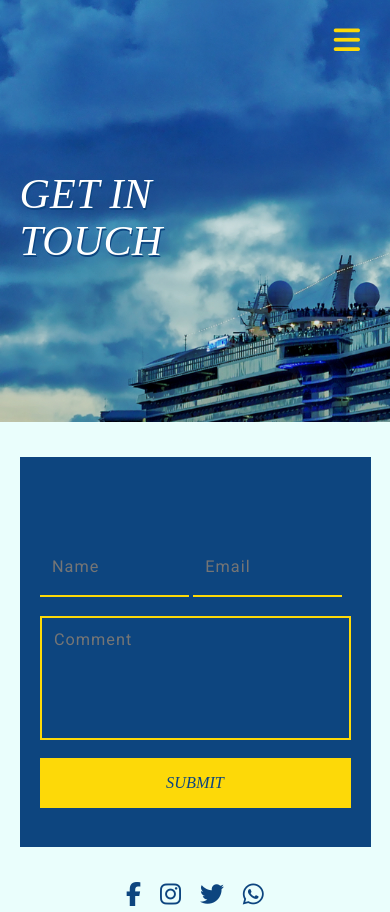
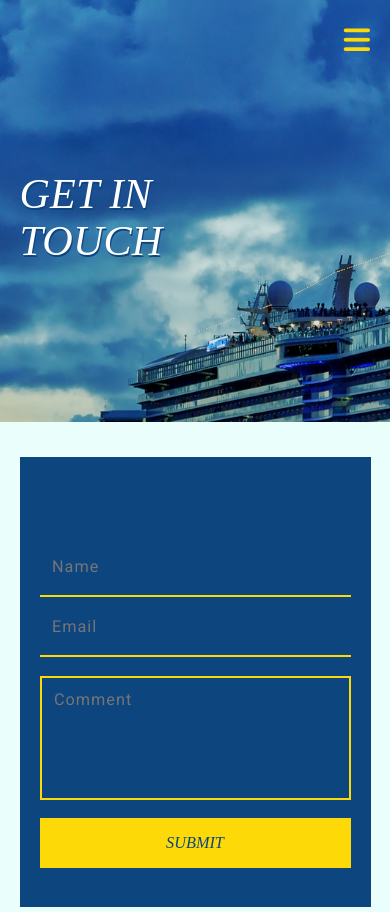
Before and after one commit to project-1-jaime-melissa/project-1, a plain HTML site: page contact.html in a window 390 px wide. Shown: the top 912 px of the page. Drawn offline with Linux system fonts and the light colour scheme; a web font is replaced by a local one.

Commit message:
flexing contact fields

```diff
--- a/contact.html
+++ b/contact.html
@@ -58,7 +58,7 @@
         <section class="form-container">
             <form action="">
                 <fieldset>
-                    <div class="form-group">
+                    <div class="form-group name-email">
                         <label for="name" class="visuallyHidden">Name</label>
                         <input type="text" name="name" id="name" placeholder="Name">
                         <label for="email" class="visuallyHidden">Email</label>
--- a/styles/sass/_base.scss
+++ b/styles/sass/_base.scss
@@ -151,7 +151,7 @@ nav {
             position: fixed;
             top: 15px;
             right: 0;
-            padding: 10px;
+            padding-top: 10px;
             margin-right: 20px;
             color: white;
             z-index: 10;
@@ -198,8 +198,7 @@ form {
         justify-content: space-between;
         margin-bottom: 6%;
 
-        input[type=text],
-        textarea {
+        input[type=text], textarea {
             padding: 4%;
         }
 
@@ -223,6 +222,17 @@ form {
             height: 50px;
         }
     }
+
+    //dropping name/email to one column
+    @include tablet-MQ {
+        & .name-email {
+            @include flex-wrap;
+
+                input[type="text"] {
+                    width: 100%;
+                }
+        }
+    }
 }
 
 footer {
--- a/styles/sass/_blog.scss
+++ b/styles/sass/_blog.scss
@@ -11,18 +11,15 @@
     }
 
     main {
-        display: flex;
-        flex-wrap: wrap; // *** added wrap (can replace this and above with @include flex-wrap mixin
+        @include flex-wrap;
         justify-content: flex-end;
 
     }
 
     .blog-container {
         width: 65%;
-
         position: relative;
         margin-top: -100px;
-
 
         .image-container {
             background: $color-yellow;
@@ -31,7 +28,6 @@
                 position: relative;
                 top: -20px;
                 right: -20px;
-                // @include wrapper-margin(right, 0.03);
             }
         }
 
@@ -104,31 +100,20 @@
     }
 
     form {
-
         margin-top: 80px;
 
         .form-group {
-            input[type=text],
-            textarea {
+            input[type=text], textarea {
                 background-color: $color-light-blue;
                 color: #000000;
             }
-
-            //**** added button format mixin
-            // input[type=submit] {
-            //     background-color: $color-dark-blue;
-            //     color: $color-yellow;
-            // }
         }
-
-
     }
 
-    //*** added below...but think it needs to wrap sooner or maybe we can reduce padding at a larger breakpoint and then drop to one column around tablet size?
+    //updating width to 100%
     @include tablet-MQ {
-        .blog-container, .comments-container, aside {
+        & .blog-container, & .comments-container, & aside {
             width: 100%;
         }
     }
-
 }
--- a/styles/sass/_contact.scss
+++ b/styles/sass/_contact.scss
@@ -107,8 +107,6 @@
                 }
             }
 
-
-
             form {
                 background-color: $color-dark-blue;
                 padding: 80px 20px 20px 20px;
@@ -119,7 +117,7 @@
 
                 @include tablet-MQ {
                     & {
-                       position: initial;
+                        position: initial;
                     }
                 }
 
@@ -135,21 +133,10 @@
                     input[type=text],
                     textarea {
                         background-color: $color-dark-blue;
-                        color:#FFFFFF;
-
-
+                        color: $color-white;
                     }
-
-                    //**** added button format mixin
-                    // input[type=submit] {
-                    //     background-color: $color-yellow;
-                    //     color: $color-dark-blue;
-                    // }
                 }
             }
         }
-
     }
-
-
 }
--- a/styles/sass/_home.scss
+++ b/styles/sass/_home.scss
@@ -3,14 +3,22 @@
 
     header {
         background-image: url(./../assets/home-header.jpg);
+        height: 75vh; //overwrite base style
+
+        //reduce header size
+        @include tablet-MQ {
+            & {
+                height: 40vh;
+            }
+        }
 
         h1 {
             color: $color-yellow;
-            margin-top: 55vh;
+            margin-top: 35vh;
 
             @include tablet-MQ {
                 & {
-                    margin-top: 15vh;
+                    margin-top: 8vh;
                     width: 80%;
                     text-align: right;
                 }
@@ -35,7 +43,7 @@
         .image-container {
             width: 50%;
             position: absolute;
-            bottom: -180px;
+            bottom: -25vh;
             right: 0;
 
             //hide header image
```
Also changed, not shown: blog.html (+1 -1 lines), styles/styles.css.
